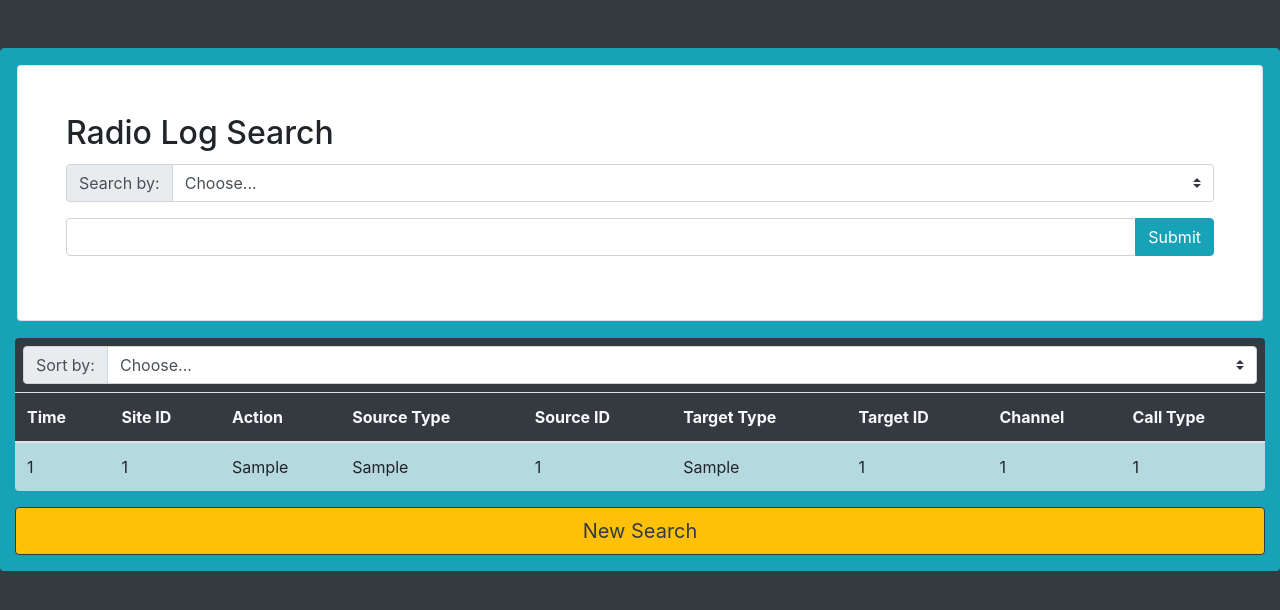
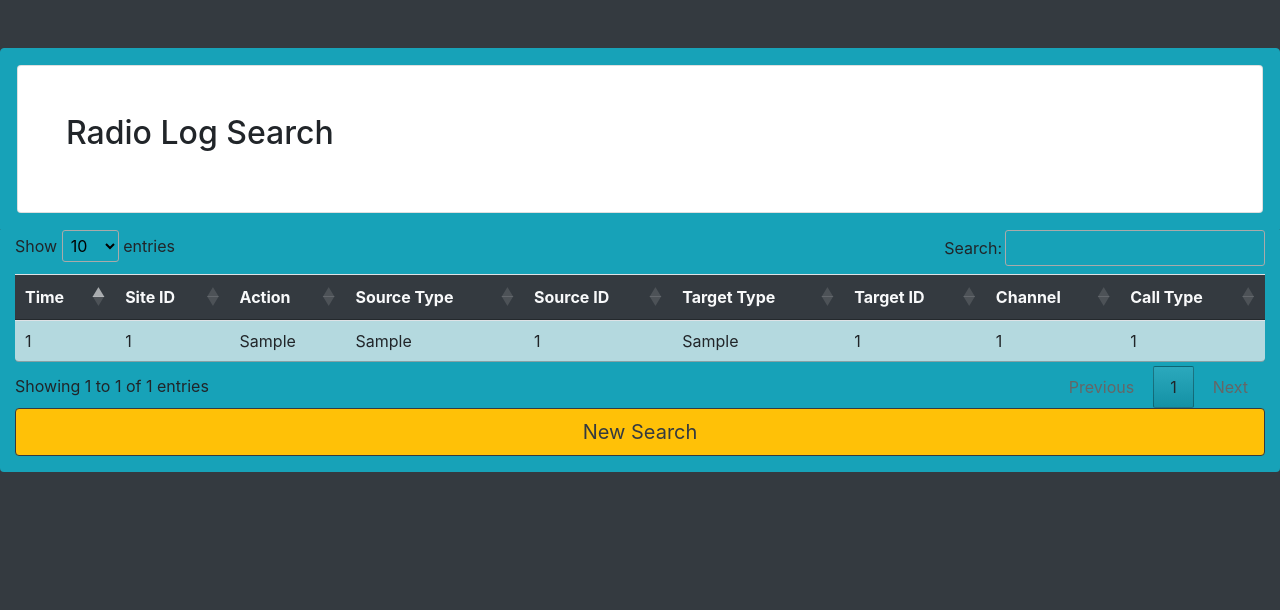
Before and after one commit to wDushanin/RadioLoggingApp, a Flask app: page / in a window 1280 px wide. Shown: the top 610 px of the page. Run offline with Flask 2, Linux system fonts and the light colour scheme; tables that the repository leaves empty hold one stand-in row (values such as "Sample post"); some libraries are stand-ins or nearby versions.

Commit message:
Update index.html

```diff
--- a/templates/index.html
+++ b/templates/index.html
@@ -10,6 +10,7 @@
     <!--Online CSS-->
     <link rel="stylesheet" href="https://cdn.jsdelivr.net/npm/bootstrap@4.1.3/dist/css/bootstrap.min.css"
         integrity="sha384-MCw98/SFnGE8fJT3GXwEOngsV7Zt27NXFoaoApmYm81iuXoPkFOJwJ8ERdknLPMO" crossorigin="anonymous">
+    <link rel="stylesheet" href="https://cdn.datatables.net/1.12.1/css/jquery.dataTables.min.css">
 </head>
 
 <body class="bg-dark">
@@ -22,54 +23,13 @@
                 <div class="card-title mx-auto">
                     <h2>Radio Log Search</h2>
                 </div>
-
-                <div class="input-group mb-3">
-                    <div class="input-group-prepend">
-                        <label class="input-group-text" for="inputGroupSelect01">Search by:</label>
-                    </div>
-                    <select class="custom-select" id="inputGroupSelect01">
-                        <option selected>Choose...</option>
-                        <option value="callSign">CALL SIGN</option>
-                        <option value="radioID">RADIO ID</option>
-                        <option value="name">NAME</option>
-                    </select>
-                </div>
-
-                <div class="input-group mb-3">
-                    <input type="text" class="form-control" placeholder="">
-                    <div class="input-group-append">
-                        <button class="btn btn-info" type="button">Submit</button>
-                    </div>
-                </div>
             </div>
-        </div>
-    </div>
-
-    <div class="container-fluid pb-0 m-0 bg-info">
-        <div class="input-group p-2 bg-dark rounded-top">
-            <div class="input-group-prepend">
-                <label class="input-group-text" for="inputGroupSelect01">Sort by:</label>
-            </div>
-            <select class="custom-select" id="inputGroupSelect01">
-                <option selected>Choose...</option>
-                <option value="sort-time">TIME</option>
-                <option value="sort-siteID">SITE ID</option>
-                <option value="sort-action">ACTION</option>
-                <option value="sort-sourceName">SOURCE NAME</option>
-                <option value="sort-sourceType">SOURCE TYPE</option>
-                <option value="sort-sourceID">SOURCE ID</option>
-                <option value="sort-targetType">TARGET TYPE</option>
-                <option value="sort-targetID">TARGET ID</option>
-                <option value="sort-channel">CHANNEL</option>
-                <option value="sort-callType">CALL TYPE</option>
-                <option value="sort-callSign">CALL SIGN</option>
-            </select>
         </div>
     </div>
 
     <div class="container-fluid bg-info pb-2 rounded-bottom">
 
-        <table class="table table-info table-striped table-hover rounded mt-0 pt-0">
+        <table id = logTable class="table table-info table-striped table-hover rounded mt-0 pt-0" >
             <thead class="bg-dark text-light">
                 <tr>
                     <th scope="col">Time</th>
@@ -119,6 +79,12 @@
     <script src="https://cdn.jsdelivr.net/npm/bootstrap@4.1.3/dist/js/bootstrap.min.js"
         integrity="sha384-ChfqqxuZUCnJSK3+MXmPNIyE6ZbWh2IMqE241rYiqJxyMiZ6OW/JmZQ5stwEULTy"
         crossorigin="anonymous"></script>
+    <script src="https://code.jquery.com/jquery-3.5.1.js"></script>
+    <script src="https://cdn.datatables.net/1.12.1/js/jquery.dataTables.min.js"></script>
+    <script>$(document).ready(function () {
+        $('#logTable').DataTable();
+    });
+</script>
 </body>
 
 </html>
```
